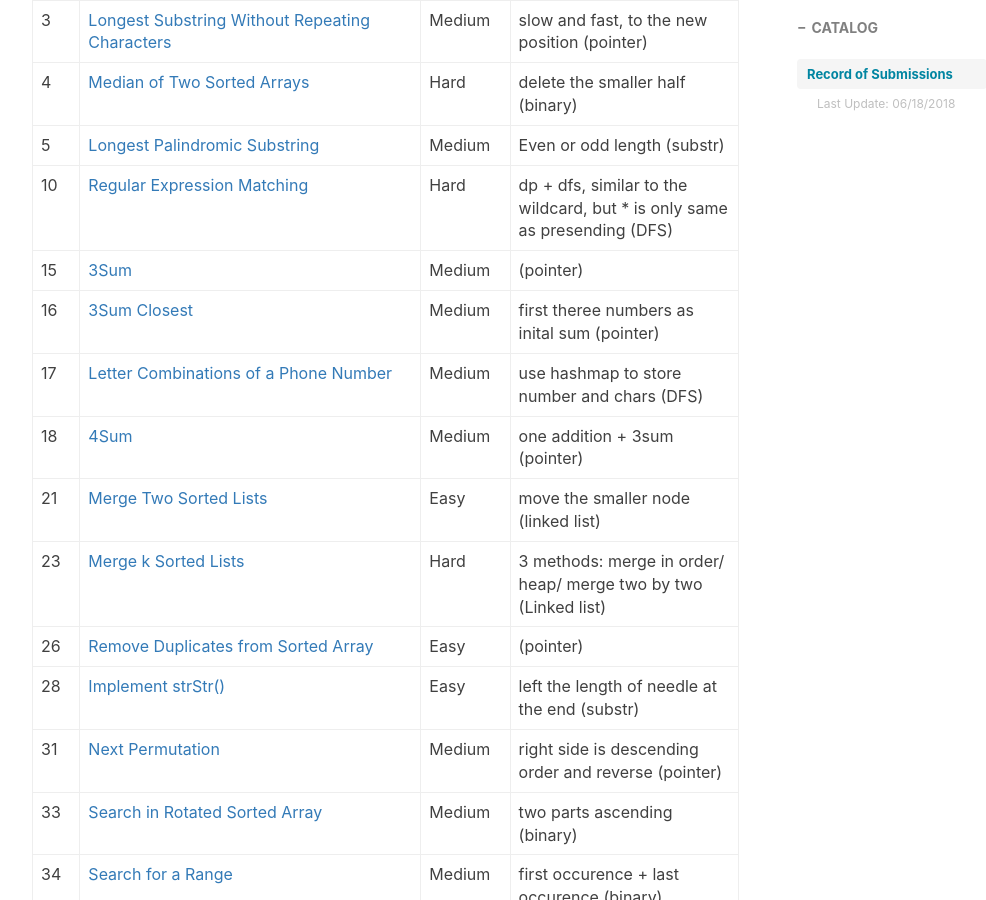
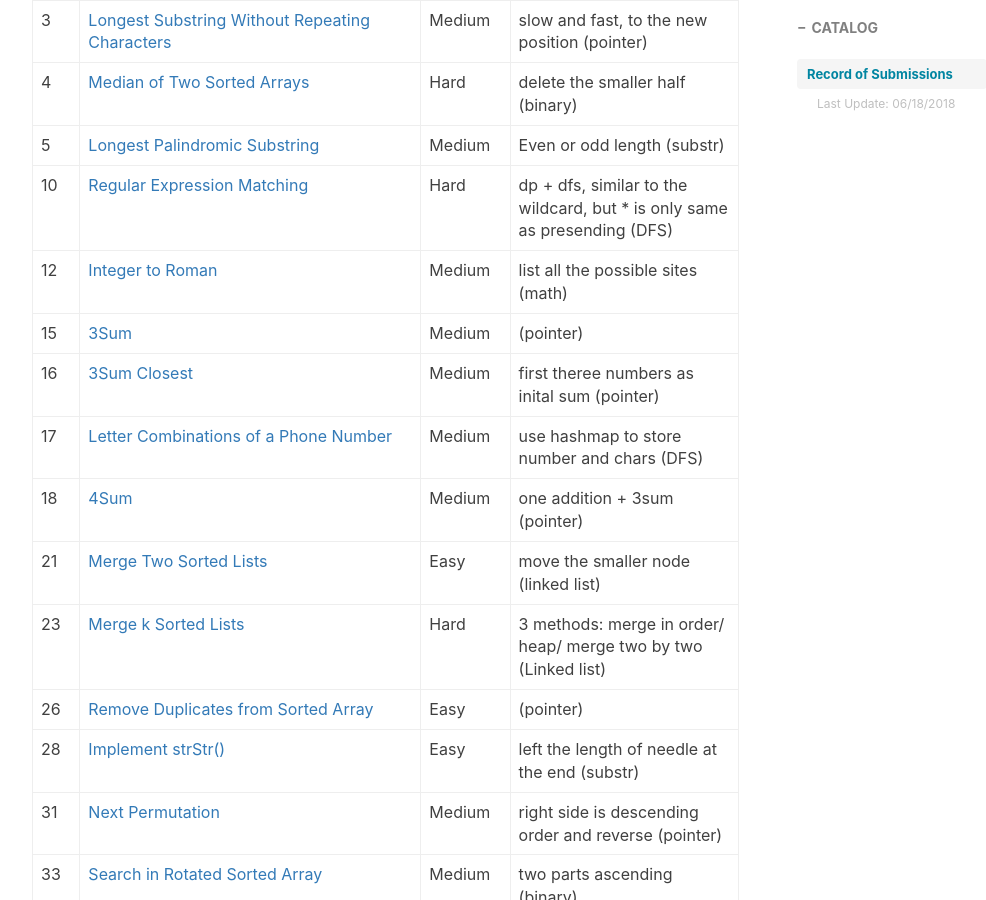
Before and after one commit to ly16/ly16.github.io, a Jekyll site: the page built from _posts/2018-05-18-leetcode-record-round1.md, in a window 1280 px wide and 900 px high, scrolled down 689 px. Shown: the whole window, without its empty margins (233-1219 px from the left). Built offline with Jekyll 4.4.1, drawn with Linux system fonts in a browser that asks for light colours; nearby versions of some CDN libraries; comment, search, counter and statistics services are not loaded.

Commit message:
Update 2018-05-18-leetcode-record-round1.md

```diff
--- a/_posts/2018-05-18-leetcode-record-round1.md
+++ b/_posts/2018-05-18-leetcode-record-round1.md
@@ -20,6 +20,7 @@ tags:
 |4|[Median of Two Sorted Arrays](https://github.com/ly16/LC-Practice/blob/master/Median%20Of%20Two%20Sorted%20Arrays.java)|Hard|delete the smaller half (binary)|
 |5|[Longest Palindromic Substring](https://github.com/ly16/LC-Practice/blob/master/Longest%20Palindromic%20Substring.java)|Medium|Even or odd length (substr)|
 |10|[Regular Expression Matching](https://github.com/ly16/LC-Practice/blob/master/Regular%20Expression%20Matching.java)|Hard| dp + dfs, similar to the wildcard, but * is only same as presending (DFS)|
+|12|[Integer to Roman](https://github.com/ly16/LC-Practice/blob/master/Integer%20to%20Roman.java)|Medium|list all the possible sites (math)|
 |15|[3Sum](https://github.com/ly16/LC-Practice/blob/master/3%20Sum.java)|Medium|(pointer)|
 |16|[3Sum Closest](https://github.com/ly16/LC-Practice/blob/master/3Sum%20Closest.java)|Medium|first theree numbers as inital sum (pointer)|
 |17|[Letter Combinations of a Phone Number](https://github.com/ly16/LC-Practice/blob/master/Letter%20Combinations%20of%20a%20Phone%20Number.java)|Medium|use hashmap to store number and chars (DFS)|
```
